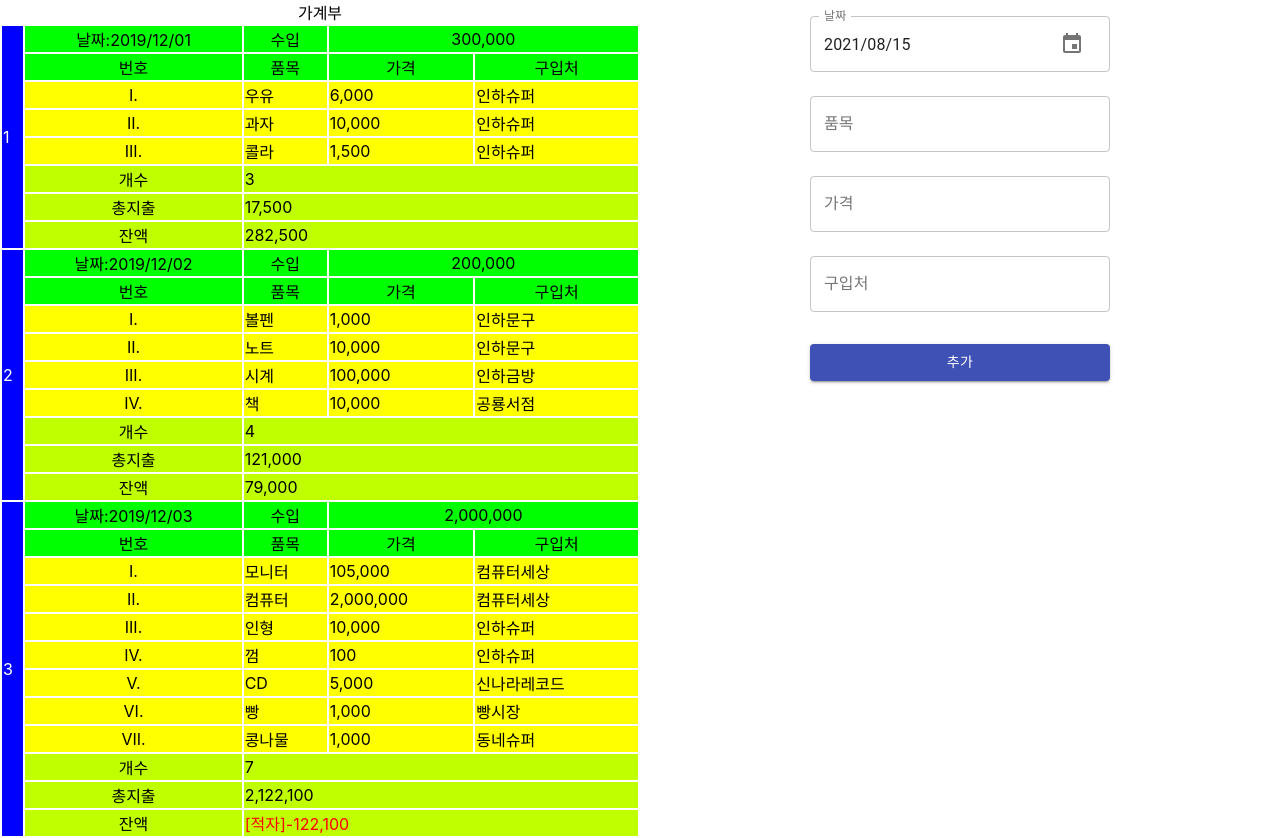
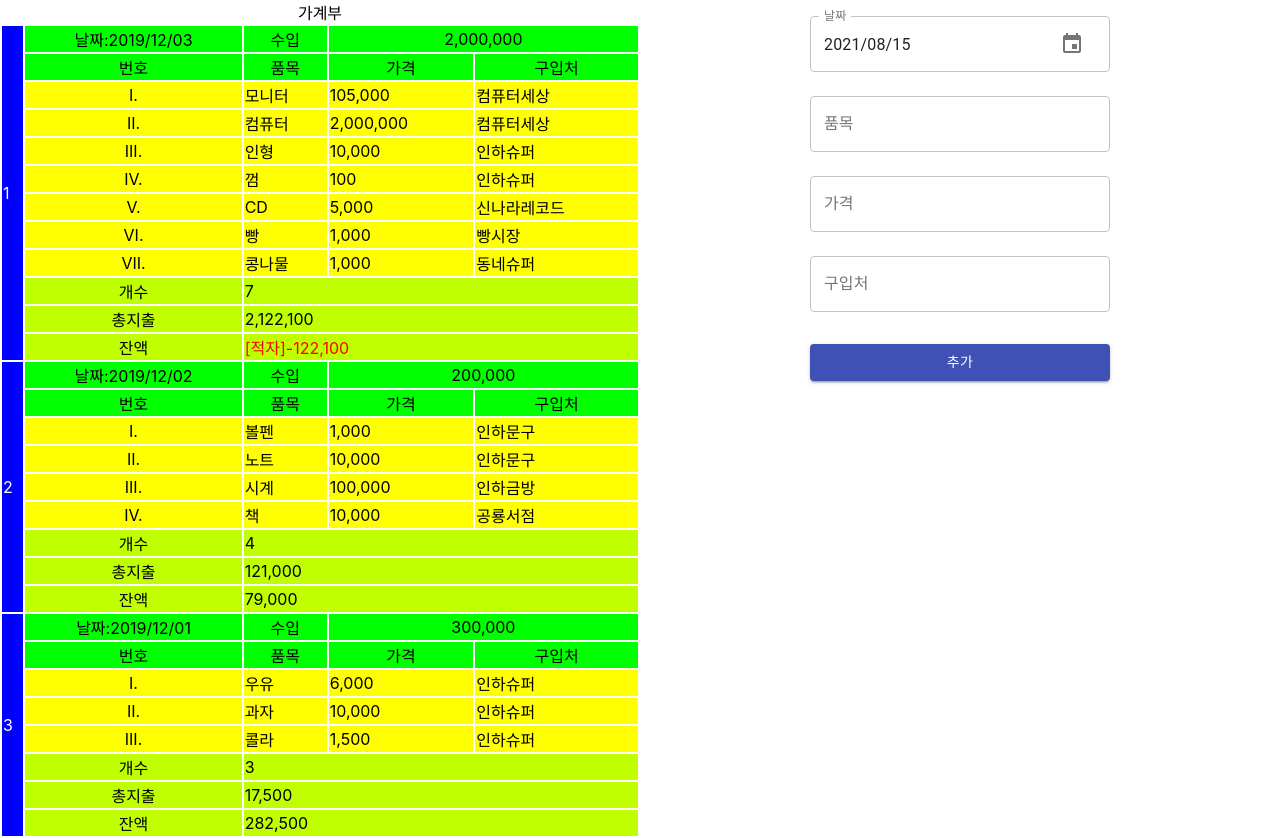
Before and after one commit to Yena-Yun/Household, a React (Create React App) app: page / in a window 1280 px wide. Built offline with nearby package versions, Linux system fonts and the light colour scheme.

Commit message:
추가기능 구현 + new가 맨 위에 오게

```diff
--- a/src/App.js
+++ b/src/App.js
@@ -1,4 +1,4 @@
-import React from "react";
+import React, { useState } from "react";
 import styled from "styled-components";
 import { data } from "./lib/data.json";
 import Household from "./components/Household";
@@ -7,14 +7,17 @@ import Expense from "./components/Expense";
 import Form from "./components/Form";
 
 function App() {
-  const sortedData = data
+  // Form에 data 넘기기
+  const [dataInfo, setDataInfo] = useState(data);
+
+  const sortedData = dataInfo
     // 날짜별 먼저 정렬 (a, b 자체가 객체로 꺼낸 것이어서 daily 사용 x)
     .sort((a, b) => {
       // 문자열이어서 단순한 마이너스 연산은 안됨
       //  => data.sort((a, b) => a.date - b.date) (x)
       // 비교 연산(>, <)은 가능
-      if (a.date > b.date) return 1;
-      else if (b.date > a.date) return -1;
+      if (a.date > b.date) return -1;
+      else if (b.date > a.date) return 1;
       else return 0;
     })
 
@@ -48,12 +51,12 @@ function App() {
             total={daily.expenses.reduce((acc, cur) => acc + cur.price, 0)}
           >
             {daily.expenses.map((expense, idx) => (
-              <Expense key={idx} index={idx + 1} name={expense.name} price={expense.price} place={expense.place}></Expense>
+              <Expense key={idx} index={idx + 1} name={expense.name} price={expense.price} place={expense.place} />
             ))}
           </Daily>
         ))}
       </Household>
-      <Form />
+      <Form data={dataInfo} setData={setDataInfo} />
     </Container>
   );
 }
--- a/src/components/Form.js
+++ b/src/components/Form.js
@@ -15,13 +15,15 @@ const Form = ({ data, setData }) => {
 
   // 가계부에 항목 추가하기
   const handleAdd = () => {
-    // 입력된 날짜가 없거나, 가격을 숫자로 바꾼 것이 숫자가 아닐 경우 종료 (함수 실행 x)
+    console.log("handleAdd 실행!");
+
+    // 입력된 날짜가 없거나, 가격을 숫자로 바꾼 것이 숫자가 아닐 경우 바로 종료
     if (!date) return;
     if (isNaN(Number(price))) return;
 
     // 입력된 날짜를 연, 월, 일로 구분하여 문자열로 바꾼 뒤 변수에 담음
     const year = date.getFullYear().toString();
-    const month = String(date.getMonth() + 1); // month도 문자로 바꿔줘야 하는데 단지 toString() 안 쓰고 String() 사용 & month는 + 1 해줘야
+    const month = String(date.getMonth() + 1); // month는 뒤에 1 더해주는 것 때문에 toString()말고 String()으로 묶어줌
     const day = date.getDate().toString();
 
     // 연, 월, 일 변수들을 합쳐서 strDate 변수 생성
@@ -32,6 +34,7 @@ const Form = ({ data, setData }) => {
     // 기존에 해당 날짜의 항목이 이미 있는지 확인
     // Array.findIndex(): 배열에서 하나씩 꺼내서 조건에 맞는 경우의 인덱스 반환
     const selectDataIndex = data.findIndex((daily) => daily.date === strDate);
+    console.log(selectDataIndex);
 
     // 새로 입력된 날짜를 가진 항목이 없는 경우
     if (selectDataIndex === -1) {
@@ -54,19 +57,19 @@ const Form = ({ data, setData }) => {
         },
       ]);
 
-      // 새로 입력된 날짜와 동일한 날짜를 가진 항목이 있는 경우
-      // 	=> 객체를 새로 추가하는 게 아니라 날짜를 제외한 다른 항목들을 수정해주면 됨
+      // 새로 입력된 날짜와 동일한 항목이 이미 존재하는 경우
+      // 	=> 객체를 새로 추가 x, 해당 날짜의 날짜를 제외한 다른 항목들만 수정
     } else {
       // 입력한 날짜와 다른 daily 객체들만 filter해서 따로 담아둠 (유지)
       const filteredData = data.filter((daily) => daily.date !== strDate);
-      // data에서 입력된 날짜의 인덱스 위치에 있는 daily 객체를 전체 복사 (사본 만들기)
+      // 입력된 날짜와 동일한 daily 객체를 인덱스로 찾아 변수에 따로 담음 (사본 생성)
       const selectData = data[selectDataIndex];
 
-      // 사본 객체 작업 (필요한 부분만 수정, income은 변동없음)
-      // expenses에 입력된 name, price, place로 만들어진 객체 추가
-      selectData.expenses.push({ name, price: Number(price), place });
+      // 사본 수정 (income은 변동 없으므로 제외)
+      // expenses 배열에 입력된 name, price, place로 만들어진 객체를 맨 앞에 추가
+      selectData.expenses.unshift({ name, price: Number(price), place });
 
-      // 기존 data와 수정된 data를 set함수에 넣어 data 업데이트
+      // 기존 유지된 data와 새로 수정된 data를 setter에 넣어 data 업데이트
       setData([...filteredData, selectData]);
     }
 
```
